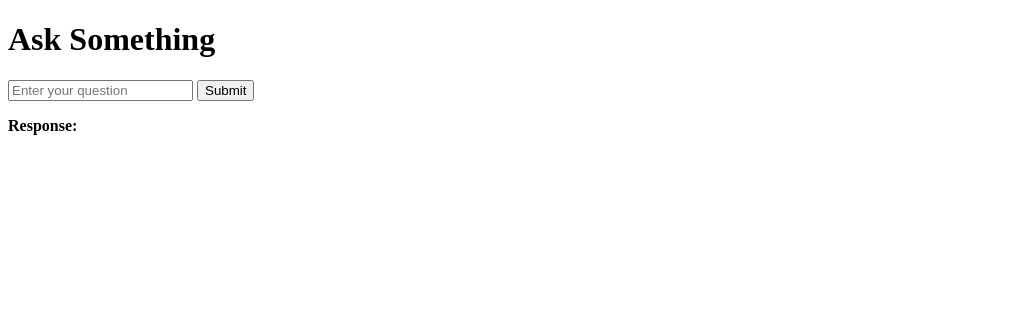
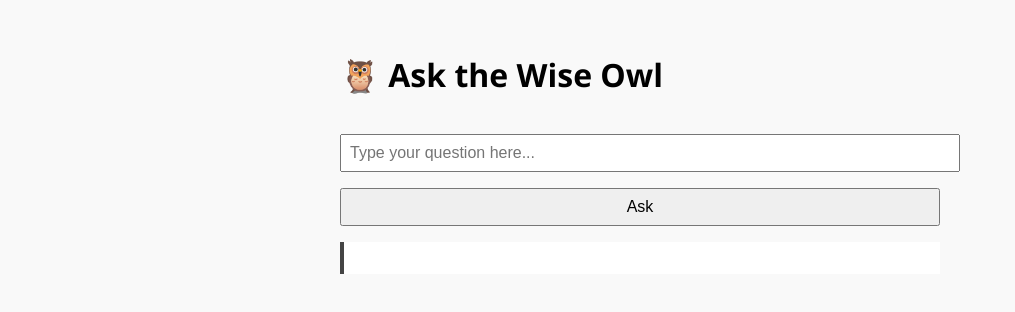
Before and after one commit to DocAndyz/Frickie-the-trainer, a website: page index.html in a window 1280 px wide. Shown: the whole page, without its empty margins (0-1015 px from the left). Drawn offline with Linux system fonts and the light colour scheme.

Commit message:
Update index.html

```diff
--- a/index.html
+++ b/index.html
@@ -2,32 +2,53 @@
 <html lang="en">
 <head>
   <meta charset="UTF-8">
-  <title>Secure OpenAI Proxy</title>
+  <title>Ask The Owl</title>
+  <style>
+    body {
+      font-family: 'Segoe UI', sans-serif;
+      background: #f9f9f9;
+      padding: 2em;
+      max-width: 600px;
+      margin: auto;
+    }
+    input, button {
+      font-size: 1em;
+      padding: 0.5em;
+      margin-top: 1em;
+      width: 100%;
+    }
+    #response {
+      background: #fff;
+      border-left: 4px solid #444;
+      padding: 1em;
+      margin-top: 1em;
+      font-style: italic;
+      color: #333;
+      white-space: pre-wrap;
+    }
+  </style>
 </head>
 <body>
-  <h1>Ask Something</h1>
-  <input type="text" id="prompt" placeholder="Enter your question" />
-  <button onclick="sendPrompt()">Submit</button>
+  <h1>🦉 Ask the Wise Owl</h1>
+  <input type="text" id="prompt" placeholder="Type your question here..." />
+  <button onclick="sendPrompt()">Ask</button>
 
-  <p><strong>Response:</strong> <span id="response"></span></p>
+  <div id="response"></div>
 
   <script>
     async function sendPrompt() {
       const prompt = document.getElementById('prompt').value;
-      const responseDisplay = document.getElementById('response');
+      const responseDiv = document.getElementById('response');
+      responseDiv.textContent = "The owl is thinking...";
 
-      const response = await fetch('https://overjoyed-grizzled-tyrannosaurus.glitch.me/proxy', {
+      const res = await fetch('https://overjoyed-grizzled-tyrannosaurus.glitch.me/proxy', {
         method: 'POST',
-        headers: {
-          'Content-Type': 'application/json'
-        },
-        body: JSON.stringify({
-          prompt: prompt
-        })
+        headers: { 'Content-Type': 'application/json' },
+        body: JSON.stringify({ prompt })
       });
 
-      const data = await response.json();
-      responseDisplay.textContent = data.response || "No response";
+      const data = await res.json();
+      responseDiv.textContent = data.response || "Hmm, the owl says nothing...";
     }
   </script>
 </body>
```
